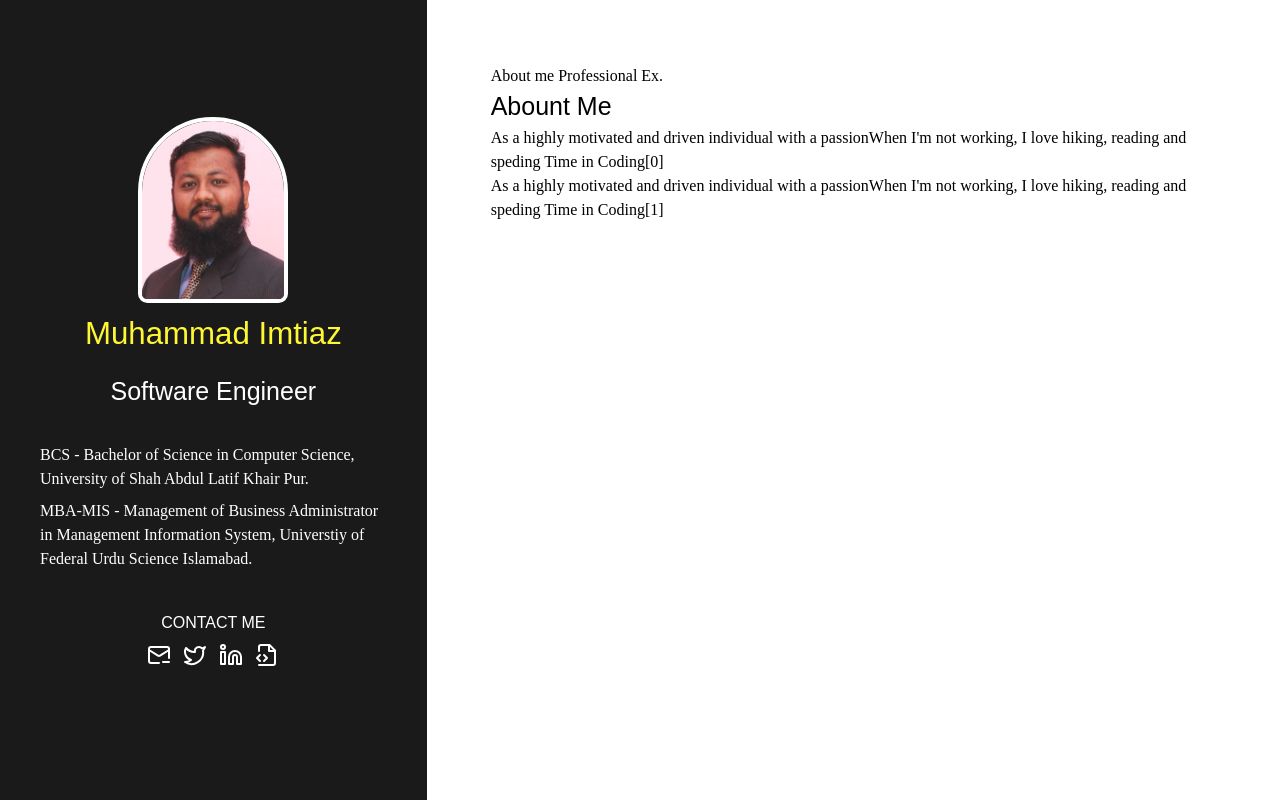
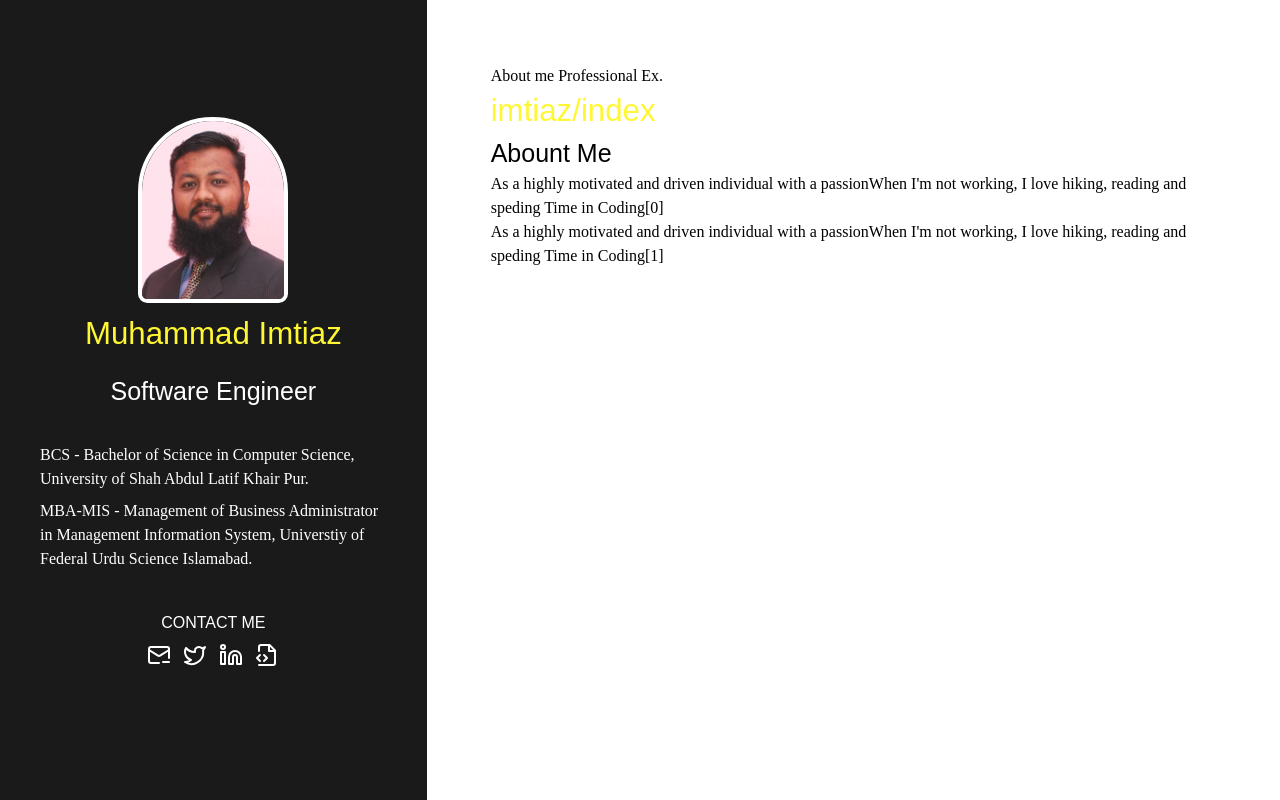
Before and after one commit to imtiazss/portfolio-app, a Next.js app: page / in a window 1280 px wide. Built offline with nearby package versions, Linux system fonts and the light colour scheme.

Commit message:
Add Imtiaz/index

```diff
--- a/app/page.tsx
+++ b/app/page.tsx
@@ -6,7 +6,7 @@ export default function Home() {
    <>
     <div >
       About me Professional Ex.
-
+<h1>imtiaz/index</h1>
 
       <AboutMe data={aboutMe}/>
     </div>
```
